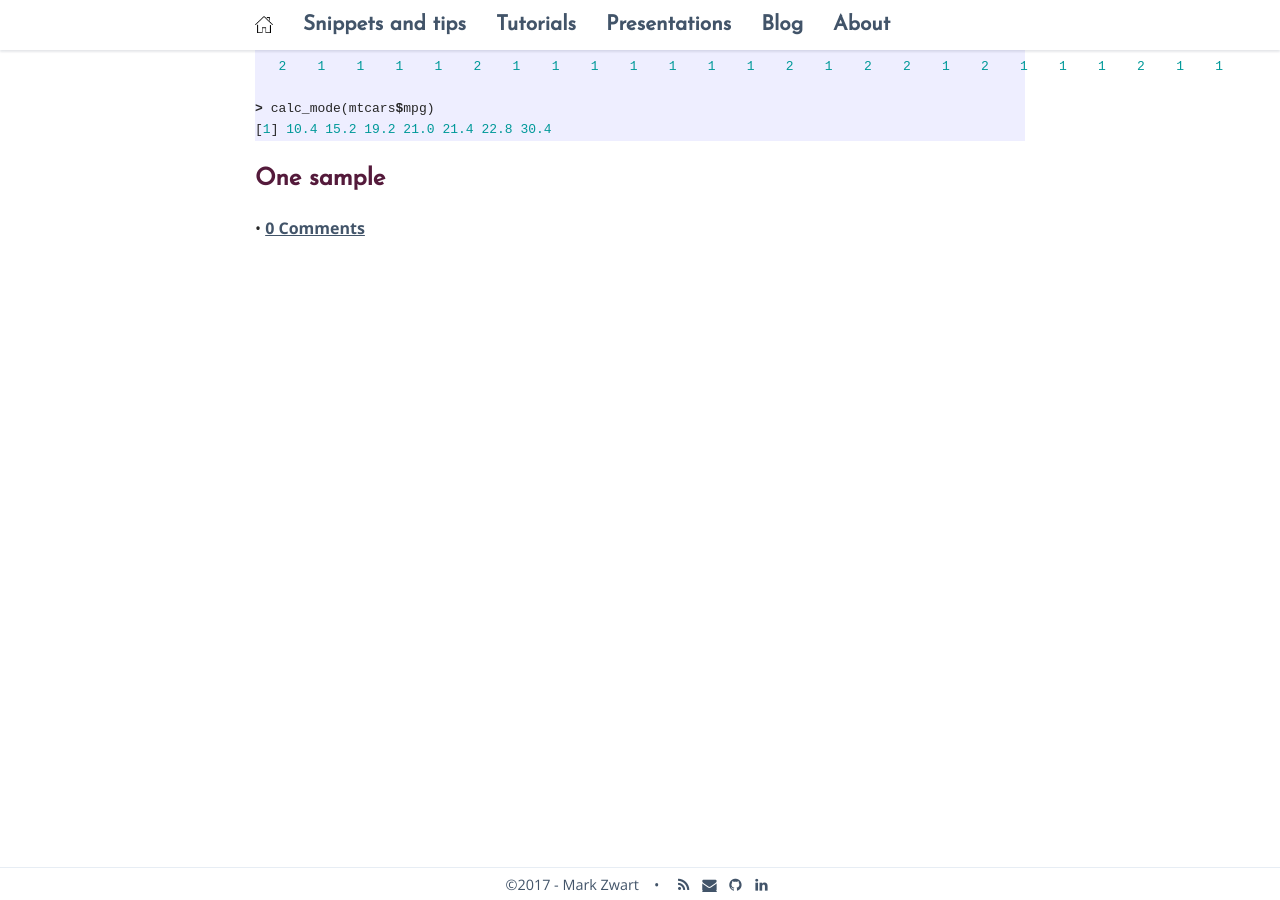
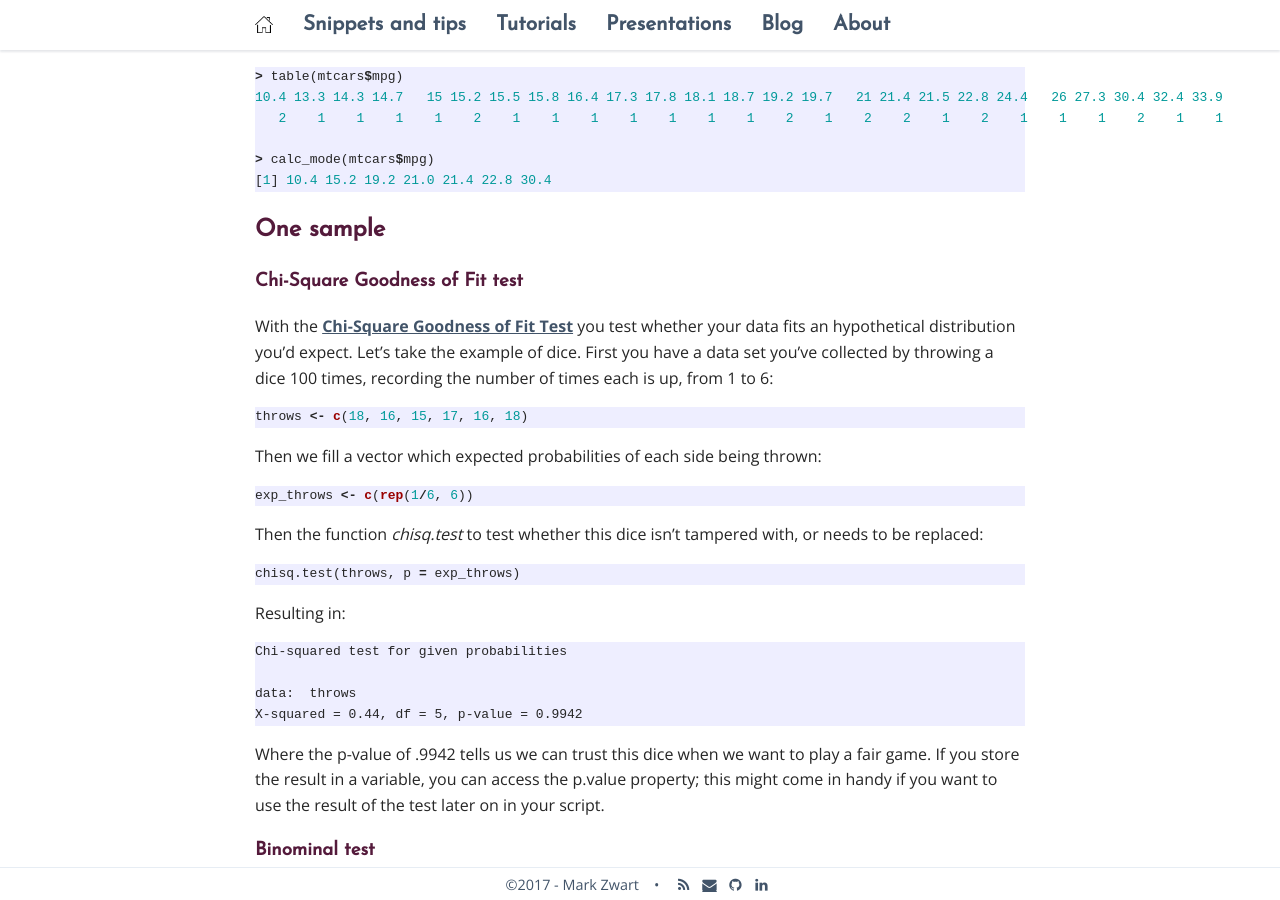
Before and after one commit to mark-me/mark-me.github.io, a Jekyll site: the page built from _pages/tutorials/statistical-tests/statistical-tests.md, in a window 1280 px wide and 900 px high, scrolled down 3850 px. Built offline with Jekyll 4.4.1, drawn with Linux system fonts in a browser that asks for light colours; nearby versions of some CDN libraries; comment, search, counter and statistics services are not loaded; before the commit the page ends 4092 px from its top, so only the background shows below that; some of the changed text lies outside the part shown.

Commit message:
Update statistical-tests.md

````diff
--- a/_pages/tutorials/statistical-tests/statistical-tests.md
+++ b/_pages/tutorials/statistical-tests/statistical-tests.md
@@ -117,3 +117,28 @@ When there are multiple values with the same frequency, all those will be return
 ```
 
 ## One sample
+
+### Chi-Square Goodness of Fit test
+
+With the [Chi-Square Goodness of Fit Test](http://www.stat.yale.edu/Courses/1997-98/101/chigf.htm) you test whether your data fits an hypothetical distribution you'd expect. Let's take the example of dice. First you have a data set you've collected by throwing a dice 100 times, recording the number of times each is up, from 1 to 6:
+```r
+throws <- c(18, 16, 15, 17, 16, 18)
+```
+Then we fill a vector which expected probabilities of each side being thrown:
+```r
+exp_throws <- c(rep(1/6, 6))
+```
+Then the function _chisq.test_ to test whether this dice isn't tampered with, or needs to be replaced:
+```r
+chisq.test(throws, p = exp_throws)
+```
+Resulting in:
+```
+Chi-squared test for given probabilities
+
+data:  throws
+X-squared = 0.44, df = 5, p-value = 0.9942
+```
+Where the p-value of .9942 tells us we can trust this dice when we want to play a fair game. If you store the result in a variable, you can access the p.value property; this might come in handy if you want to use the result of the test later on in your script.
+
+### Binominal test
````
